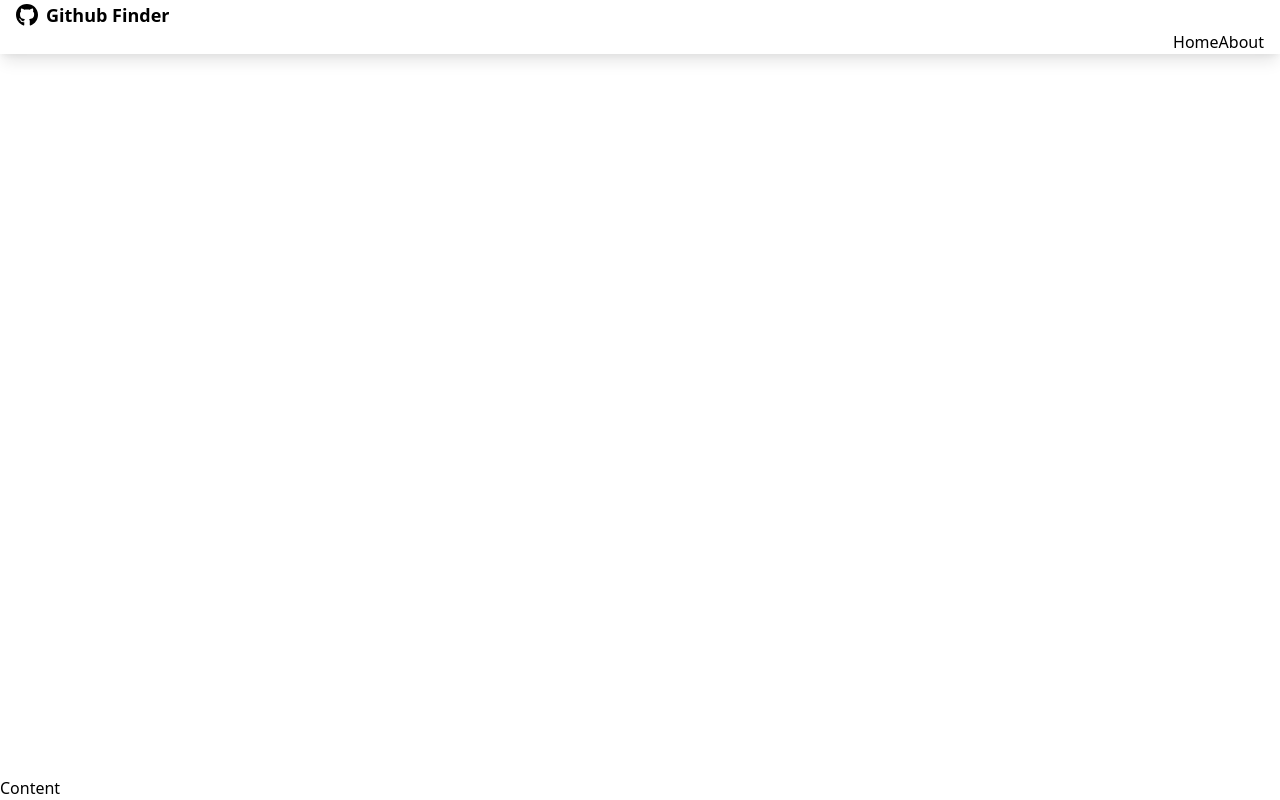
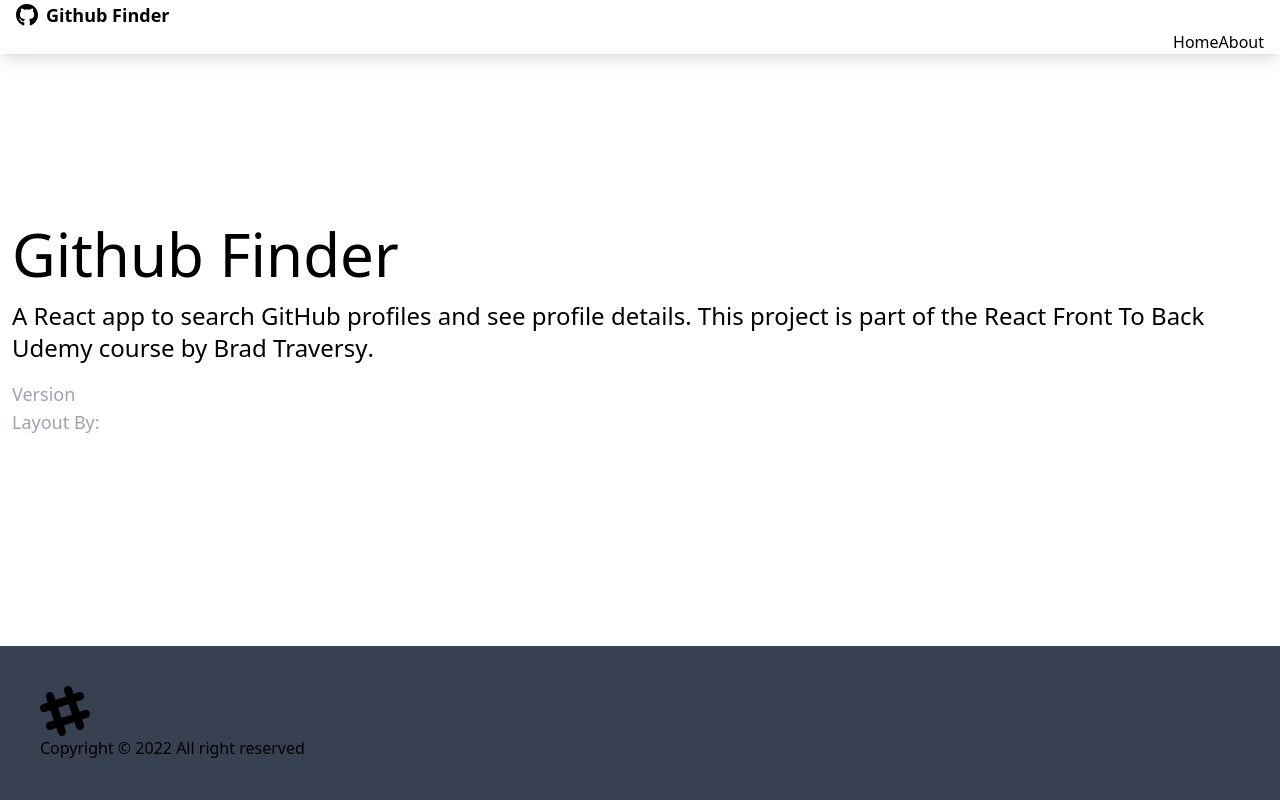
Before and after one commit to tural735/github-finder, a React (Create React App) app: page /about in a window 1280 px wide. Built offline with nearby package versions, Linux system fonts and the light colour scheme.

Commit message:
Pages and router

```diff
--- a/src/App.js
+++ b/src/App.js
@@ -1,15 +1,25 @@
 import "./App.css";
-import { BrowserRouter as Router} from "react-router-dom";
+import { BrowserRouter as Router,Route,Routes} from "react-router-dom";
 import Navbar from "./components/layout/Navbar";
+import Footer from "./components/layout/Footer";
+import Home from "./pages/Home";
+import About from "./pages/About";
+import NotFound from "./pages/NotFound";
 
 function App() {
   return (
     <Router>
       <div className="flex flex-col justify-between h-screen">
         <Navbar/>
-        <main>
-          Content
+        <main className="container mx-auto px-3 pb-12">
+          <Routes>
+            <Route path="/" element={<Home/>}/>
+            <Route path="/about" element={<About/>}/>
+            <Route path="/notfound" element={<NotFound/>}/>
+            <Route path="/*" element={<NotFound/>}/>
+          </Routes>
         </main>
+        <Footer/>
       </div>
     </Router>
 
--- /dev/null
+++ b/src/components/layout/Footer.js
@@ -0,0 +1,16 @@
+import React from 'react'
+
+function Footer() {
+    const footerYear=new Date().getFullYear();
+  return (
+    <footer className='footer p-10 bg-gray-700 text-primary-content footer-center'>
+        <div>
+        <svg width='50' height='50' viewBox='0 0 24 24' xmlns='http://www.w3.org/2000/svg' fillRule='evenodd' clipRule='evenodd' className='inline-block fill-current' > <path d='M22.672 15.226l-2.432.811.841 2.515c.33 1.019-.209 2.127-1.23 2.456-1.15.325-2.148-.321-2.463-1.226l-.84-2.518-5.013 1.677.84 2.517c.391 1.203-.434 2.542-1.831 2.542-.88 0-1.601-.564-1.86-1.314l-.842-2.516-2.431.809c-1.135.328-2.145-.317-2.463-1.229-.329-1.018.211-2.127 1.231-2.456l2.432-.809-1.621-4.823-2.432.808c-1.355.384-2.558-.59-2.558-1.839 0-.817.509-1.582 1.327-1.846l2.433-.809-.842-2.515c-.33-1.02.211-2.129 1.232-2.458 1.02-.329 2.13.209 2.461 1.229l.842 2.515 5.011-1.677-.839-2.517c-.403-1.238.484-2.553 1.843-2.553.819 0 1.585.509 1.85 1.326l.841 2.517 2.431-.81c1.02-.33 2.131.211 2.461 1.229.332 1.018-.21 2.126-1.23 2.456l-2.433.809 1.622 4.823 2.433-.809c1.242-.401 2.557.484 2.557 1.838 0 .819-.51 1.583-1.328 1.847m-8.992-6.428l-5.01 1.675 1.619 4.828 5.011-1.674-1.62-4.829z'></path> </svg>
+
+        <p>Copyright &copy; {footerYear} All right reserved</p>
+        </div>
+    </footer>
+  )
+}
+
+export default Footer
--- /dev/null
+++ b/src/pages/About.js
@@ -0,0 +1,33 @@
+import React from 'react'
+
+function About() {
+  return (
+    <>
+       <h1 className='text-6xl mb-4'>Github Finder</h1>
+      <p className='mb-4 text-2xl font-light'>
+        A React app to search GitHub profiles and see profile details. This
+        project is part of the
+        <a href='https://www.udemy.com/course/modern-react-front-to-back/'>
+          {' '}
+          React Front To Back
+        </a>{' '}
+        Udemy course by
+        <strong>
+          <a href='https://traversymedia.com'> Brad Traversy</a>
+        </strong>
+        .
+      </p>
+      <p className='text-lg text-gray-400'>
+        Version <span className='text-white'>1.0.0</span>
+      </p>
+      <p className='text-lg text-gray-400'>
+        Layout By:
+        <a className='text-white' href='https://twitter.com/hassibmoddasser'>
+          Hassib Moddasser
+        </a>
+      </p>
+    </>
+  )
+}
+
+export default About
--- /dev/null
+++ b/src/pages/Home.js
@@ -0,0 +1,11 @@
+import React from 'react'
+
+function Home() {
+  return (
+    <div>
+        <h1 className='text-6xl'>Welcome</h1>
+    </div>
+  )
+}
+
+export default Home
--- /dev/null
+++ b/src/pages/NotFound.js
@@ -0,0 +1,21 @@
+import React from 'react'
+import {FaHome} from 'react-icons/fa';
+import { Link } from 'react-router-dom';
+function NotFound() {
+  return (
+    <div className='hero'>
+        <div className='text-center hero-content'>
+            <div className="max-w-lg">
+                <h1 className='text-8xl font-bold mb-8'>
+                Oops...!
+                </h1>
+                <p className="text-5xl mb-8">404 Page not found!</p>
+                <Link to="/" className='btn btn-primary btn-lg '>
+                <FaHome className="mr-2"/>Back To Home
+                </Link>
+            </div>
+        </div>
+    </div>
+  )
+}
+export default NotFound
```
